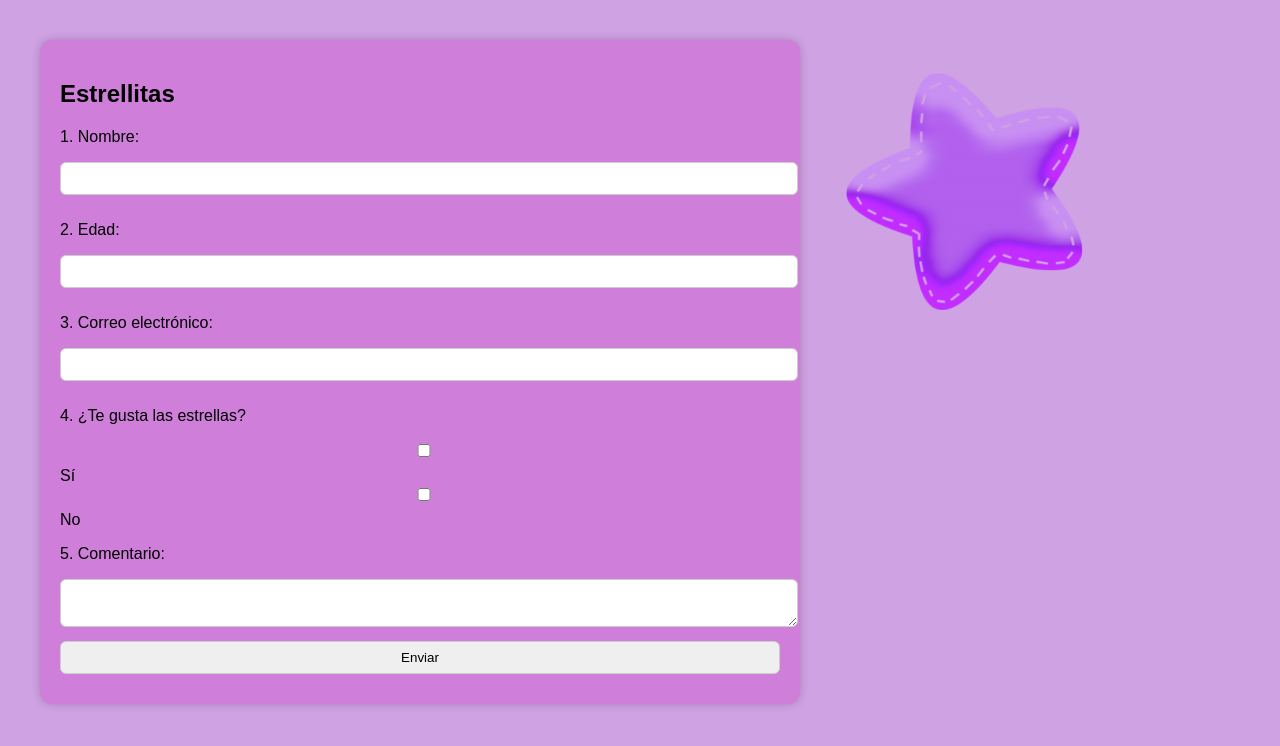
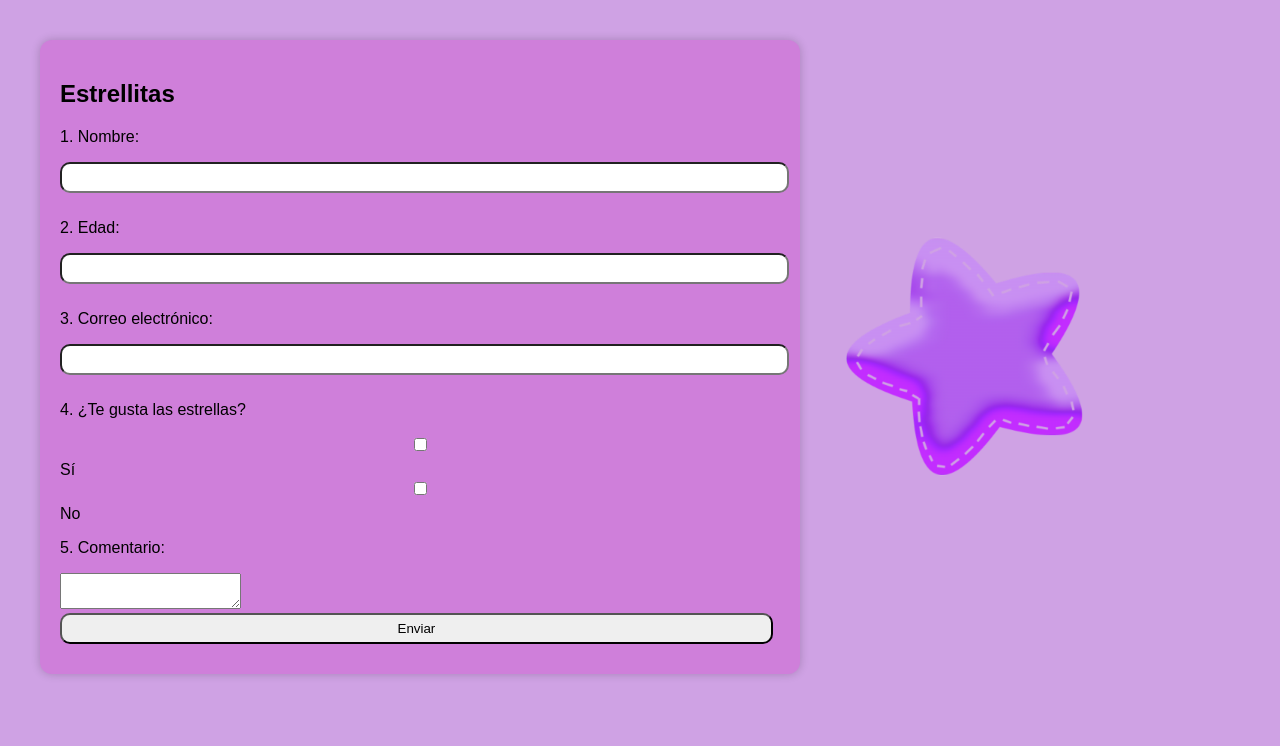
Before and after one commit to ahiezer-1210/formulario, a plain HTML site: page index.html in a window 1280 px wide. Drawn offline with Linux system fonts and the light colour scheme.

Commit message:
Update index.css

```diff
--- a/css/index.css
+++ b/css/index.css
@@ -7,7 +7,7 @@ body {
 .contenedor {
   display: flex;
   justify-content: space-between;
-  align-items: flex-start;
+  align-items: center;
 }
 
 .formulario {
@@ -16,15 +16,17 @@ body {
   padding: 20px;
   border-radius: 12px;
   box-shadow: 0 0 10px rgba(0,0,0,0.2);
+
 }
 
 .formulario input,
-.formulario textarea {
-  width: 100%;
-  padding: 8px;
+.formulario textarea:hover {
+  width: 99%;
+  padding: 6px;
   margin-bottom: 10px;
-  border: 1px solid #ccc;
-  border-radius: 6px;
+  border: 20px color(srgb rgb(208, 161, 230) rgb(211, 122, 203) rgb(0, 0, 0));
+  border-radius: 10px;
+  align-items: center;
 }
 
 .imagen {
```
